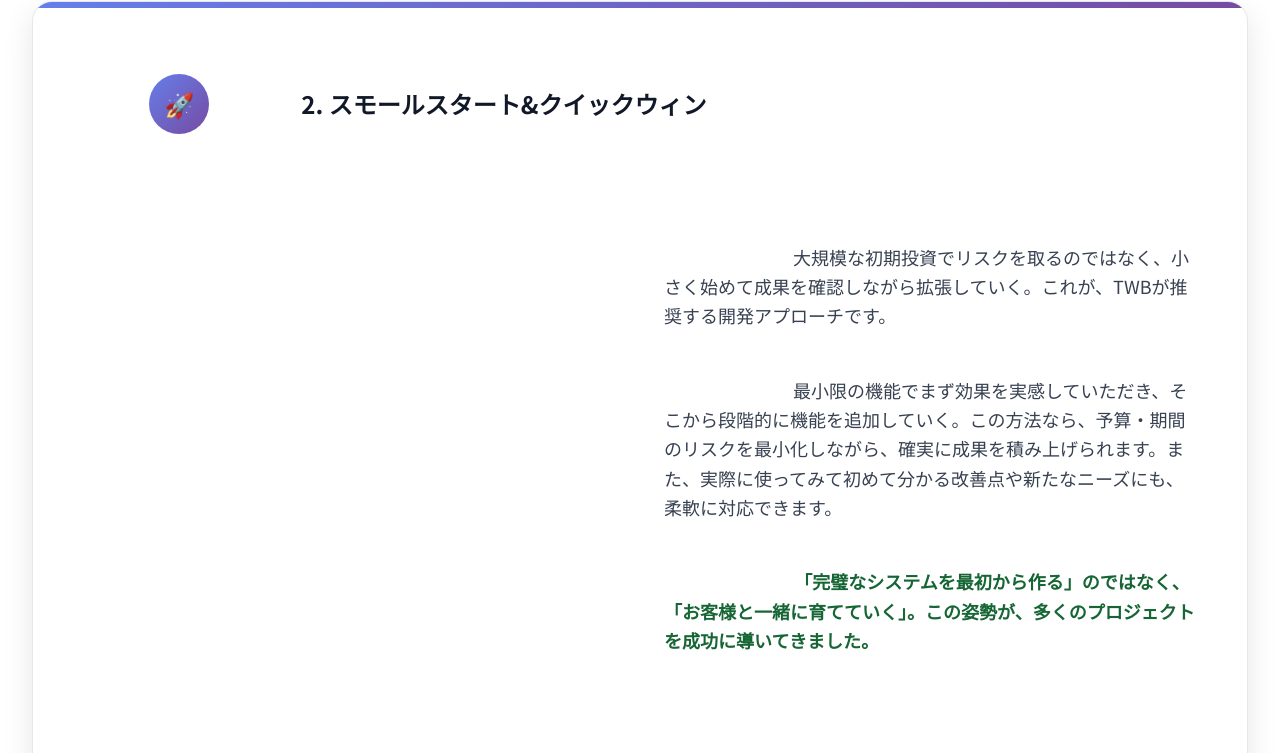
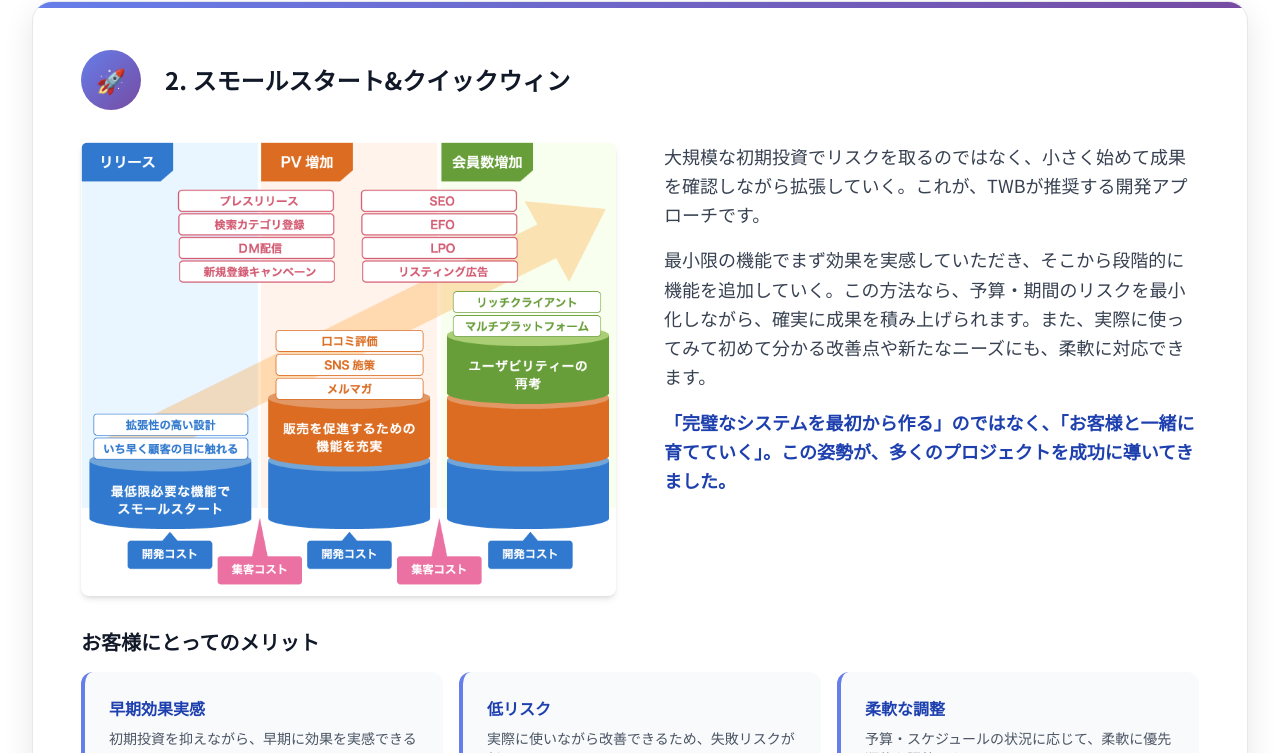
Before and after one commit to noritagu/twb-renew, a plain HTML site: page policy.html in a window 1280 px wide. Shown: the part 1380-2133 px from the top of the page. Drawn offline with nearby package versions, Linux system fonts and the light colour scheme.

```diff
--- a/policy.html
+++ b/policy.html
@@ -345,6 +345,7 @@
             </div>
 
             <!-- ポリシー2: スモールスタート&クイックウィン -->
+
 <div class="policy-card">
                 <div class="flex items-center mb-8">
                     <div class="policy-icon" style="margin-bottom: 0; margin-right: 1.5rem; width: 60px; height: 60px; font-size: 1.5rem; flex-shrink: 0;">🚀</div>
@@ -353,6 +354,9 @@
 
                 <div class="grid lg:grid-cols-2 gap-12 items-start">
                     <div>
+                        <img src="images/page/policy/policy_img02_2.png" alt="スモールスタート&クイックウィン" class="w-full rounded-lg shadow-md">
+                    </div>
+                    <div>
                         <div class="text-lg text-gray-700 leading-relaxed space-y-4">
                             <p>
                                 大規模な初期投資でリスクを取るのではなく、小さく始めて成果を確認しながら拡張していく。これが、TWBが推奨する開発アプローチです。
@@ -360,13 +364,10 @@
                             <p>
                                 最小限の機能でまず効果を実感していただき、そこから段階的に機能を追加していく。この方法なら、予算・期間のリスクを最小化しながら、確実に成果を積み上げられます。また、実際に使ってみて初めて分かる改善点や新たなニーズにも、柔軟に対応できます。
                             </p>
-                            <p class="font-semibold text-green-800">
+                            <p class="font-semibold text-blue-800">
                                 「完璧なシステムを最初から作る」のではなく、「お客様と一緒に育てていく」。この姿勢が、多くのプロジェクトを成功に導いてきました。
                             </p>
                         </div>
-                    </div>
-                                        <div>
-                        <img src="images/page/policy/policy_img02_2.png" alt="スモールスタート&クイックウィン" class="w-full rounded-lg shadow-md">
                     </div>
                 </div>
 
@@ -374,15 +375,15 @@
                     <h4 class="text-xl font-bold text-gray-900 mb-4">お客様にとってのメリット</h4>
                     <div class="grid md:grid-cols-3 gap-4">
                         <div class="benefit-item">
-                            <p class="font-semibold text-green-800 mb-2">早期効果実感</p>
+                            <p class="font-semibold text-blue-800 mb-2">早期効果実感</p>
                             <p class="text-gray-600 text-sm">初期投資を抑えながら、早期に効果を実感できる</p>
                         </div>
                         <div class="benefit-item">
-                            <p class="font-semibold text-green-800 mb-2">低リスク</p>
+                            <p class="font-semibold text-blue-800 mb-2">低リスク</p>
                             <p class="text-gray-600 text-sm">実際に使いながら改善できるため、失敗リスクが低い</p>
                         </div>
                         <div class="benefit-item">
-                            <p class="font-semibold text-green-800 mb-2">柔軟な調整</p>
+                            <p class="font-semibold text-blue-800 mb-2">柔軟な調整</p>
                             <p class="text-gray-600 text-sm">予算・スケジュールの状況に応じて、柔軟に優先順位を調整できる</p>
                         </div>
                     </div>
```
Lines whose indentation alone changed are shown as unchanged.
